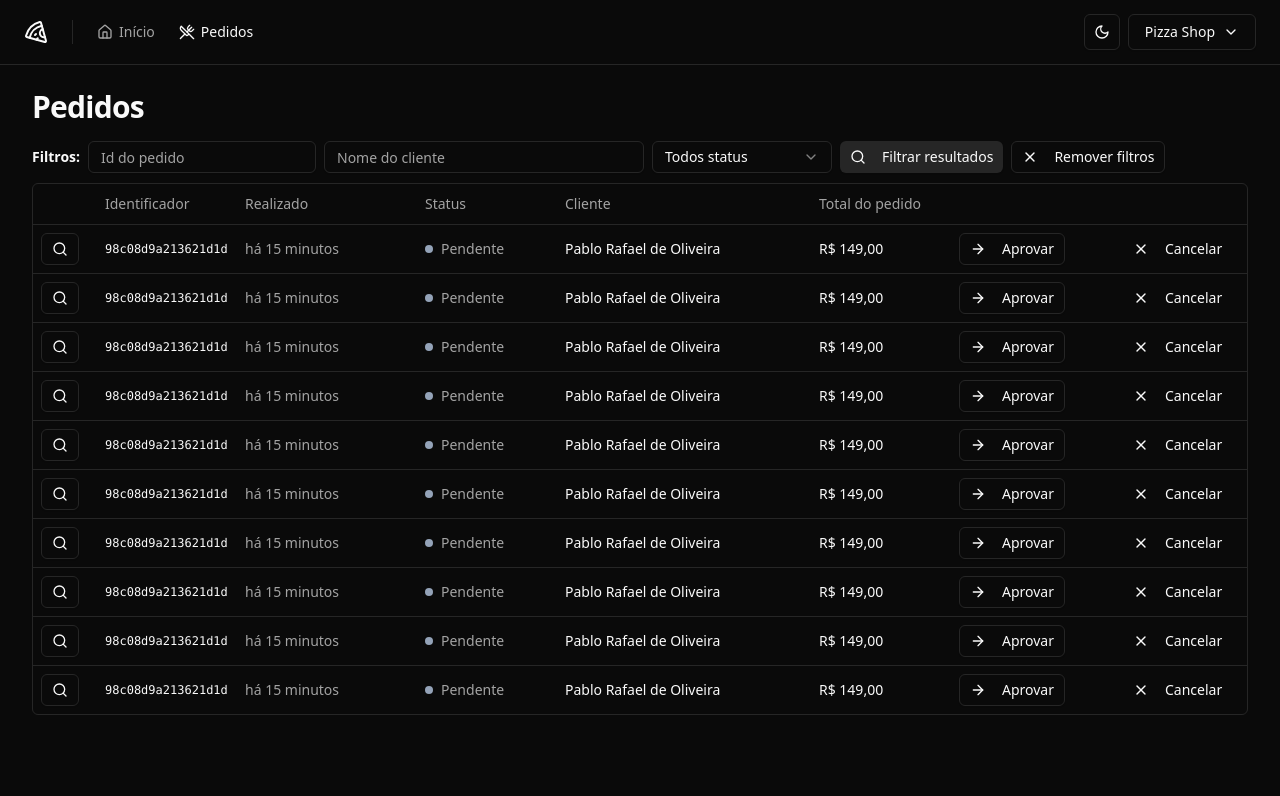
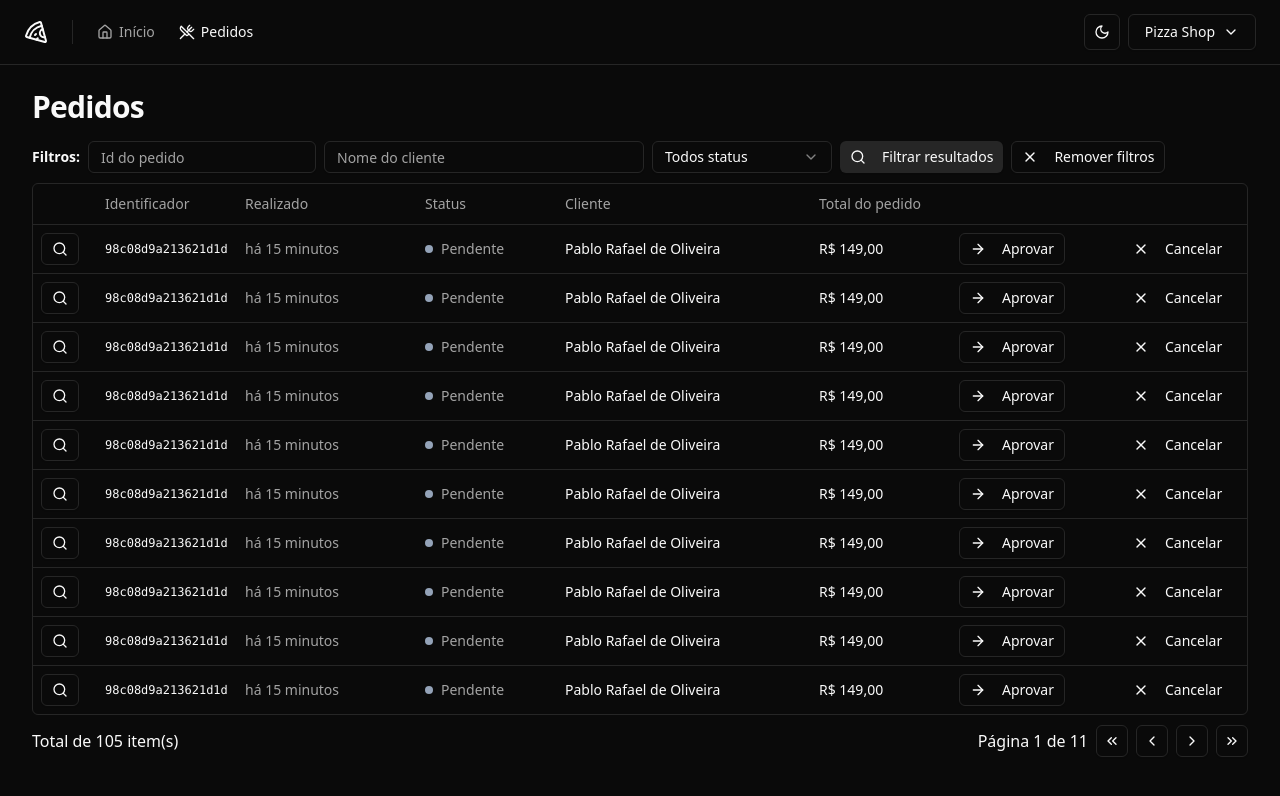
Before and after one commit to PabloRafael-coder/pizzashop-web, a React (Vite) app: page /orders in a window 1280 px wide. Shown: the top 796 px of the page. Built offline with nearby package versions, Linux system fonts and the light colour scheme.

Commit message:
feat: Adicionar paginação para os pedidos

```diff
--- /dev/null
+++ b/src/components/pagination.tsx
@@ -0,0 +1,52 @@
+import {
+  ChevronLeft,
+  ChevronRight,
+  ChevronsLeft,
+  ChevronsRight,
+} from 'lucide-react'
+
+import { Button } from './ui/button'
+
+interface PaginationProps {
+  pageIndex: number
+  perPage: number
+  totalCount: number
+}
+
+export function Paganation({
+  pageIndex,
+  perPage,
+  totalCount,
+}: PaginationProps) {
+  const pages = Math.ceil(totalCount / perPage) || 1
+
+  return (
+    <div className="flex items-center justify-between">
+      <span>Total de {totalCount} item(s)</span>
+
+      <div className="flex items-center gap-2">
+        <div>
+          Página {pageIndex + 1} de {pages}
+        </div>
+        <div className="flex items-center gap-2">
+          <Button variant="outline" className="h-8 w-8 p-0">
+            <ChevronsLeft className="h-4 w-4" />
+            <span className="sr-only">Primeira página</span>
+          </Button>
+          <Button variant="outline" className="h-8 w-8 p-0">
+            <ChevronLeft className="h-4 w-4" />
+            <span className="sr-only">Primeira página</span>
+          </Button>
+          <Button variant="outline" className="h-8 w-8 p-0">
+            <ChevronRight className="h-4 w-4" />
+            <span className="sr-only">Primeira página</span>
+          </Button>
+          <Button variant="outline" className="h-8 w-8 p-0">
+            <ChevronsRight className="h-4 w-4" />
+            <span className="sr-only">Primeira página</span>
+          </Button>
+        </div>
+      </div>
+    </div>
+  )
+}
--- a/src/pages/app/orders/orders.tsx
+++ b/src/pages/app/orders/orders.tsx
@@ -1,3 +1,4 @@
+import { Paganation } from '@/components/pagination'
 import {
   Table,
   TableBody,
@@ -15,7 +16,6 @@ export function Orders() {
       <title>Pedidos</title>
       <div className="flex flex-col gap-4">
         <h1 className="text-3xl font-bold tracking-tight">Pedidos</h1>
-      </div>
         <div className="space-y-2.5">
           <OrderTableFilters />
 
@@ -40,6 +40,9 @@ export function Orders() {
               </TableBody>
             </Table>
           </div>
+
+          <Paganation pageIndex={0} totalCount={105} perPage={10} />
+        </div>
       </div>
     </>
   )
```
Lines whose indentation alone changed are shown as unchanged.
